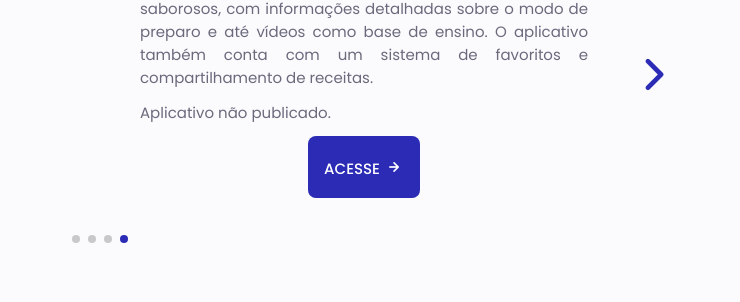
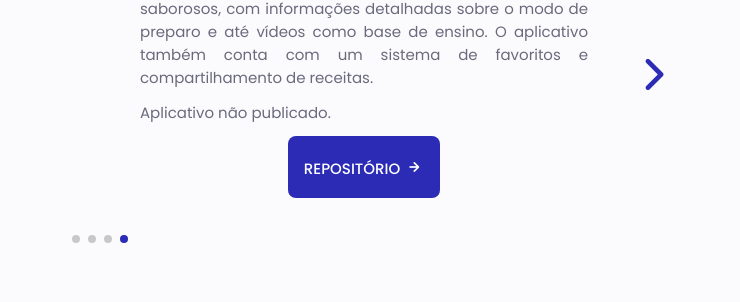
Before and after one commit to AdonisJeronimo/portifolioV2, a plain HTML site: page index.html in a window 1280 px wide. Shown: the part 2004-2306 px from the top of the page, 540-1280 px from the left. Drawn offline with nearby package versions, Linux system fonts and the light colour scheme; some packages are replaced by stand-ins of ours; a script that the page names is missing.

Commit message:
alteração no portfolio - button para o  repositorio

```diff
--- a/index.html
+++ b/index.html
@@ -225,7 +225,7 @@
                             <h3 class="portfolio-title">WBurguer</h3>
                             <p class="portfolio-description">Este projeto foi desenvolvido para a hamburgueria WBurguer, que fica localizada na zona sul da capital paulista. Nele contaremos com um sistema completo de pedidos com validações de informações tanto no FrontEnd quanto no BackEnd, que será utilizado como uma plataforma de pedidos online e, posteriormente, como um totem de pedidos.</p>
                             <a href="https://github.com/AdonisJeronimo/wburguer" target="_blank" class="button button--flex button-small portfolio-button">
-                                ACESSE
+                                REPOSITÓRIO
                                 <i class="uil uil-arrow-right button-icon"></i>
                             </a>
                         </div>
@@ -240,7 +240,7 @@
                             <p class="portfolio-description">Receita Fácil é um aplicativo que ensina a preparar pratos saborosos, com informações detalhadas sobre o modo de preparo e até vídeos como base de ensino. O aplicativo também conta com um sistema de favoritos e compartilhamento de receitas.</p>
                             <p class="portfolio-description">Aplicativo não publicado.</p>
                             <a href="https://github.com/AdonisJeronimo/appDeReceitas" target="_blank" class="button button--flex button-small portfolio-button">
-                                ACESSE
+                                REPOSITÓRIO
                                 <i class="uil uil-arrow-right button-icon"></i>
                             </a>
                         </div>
```
